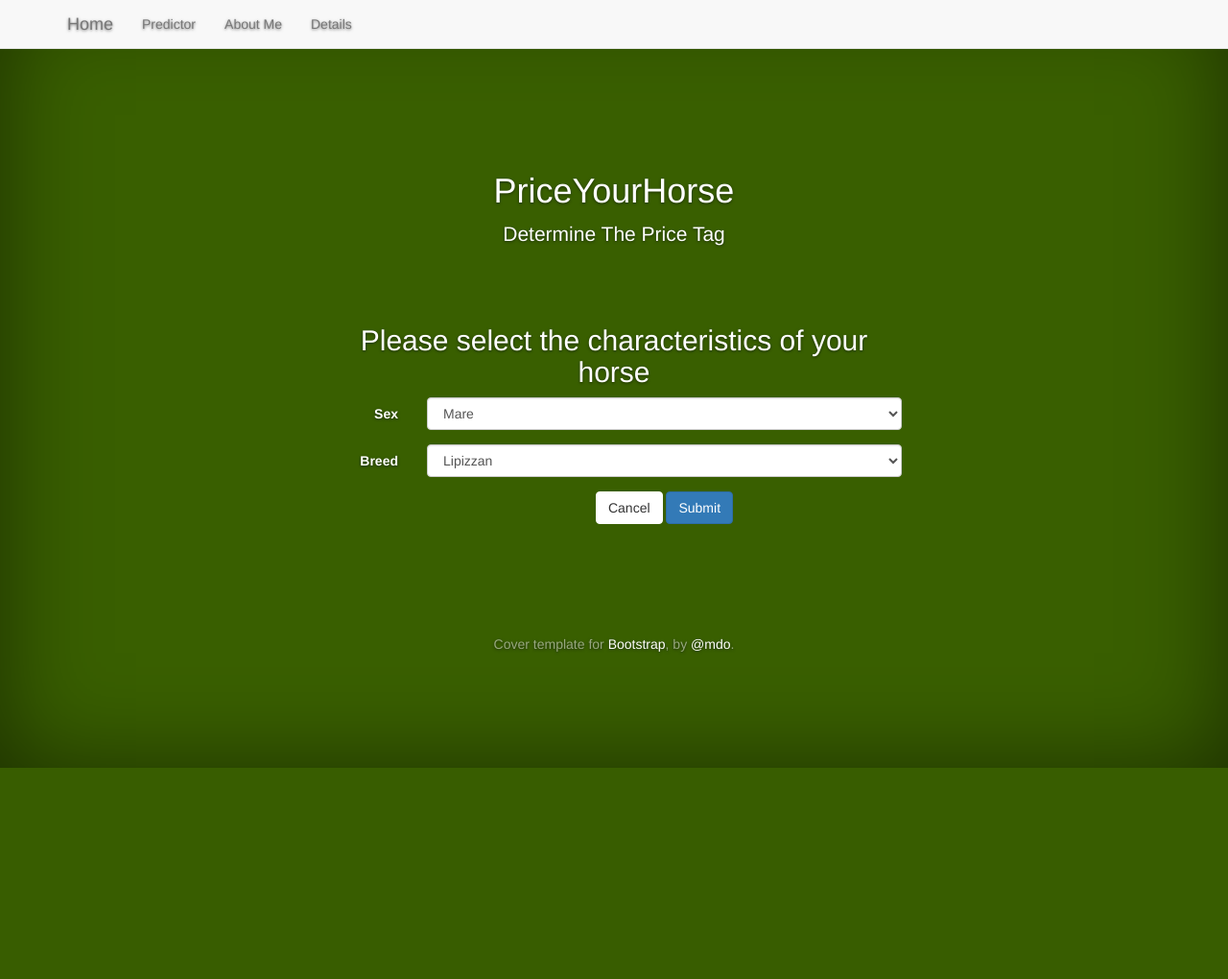
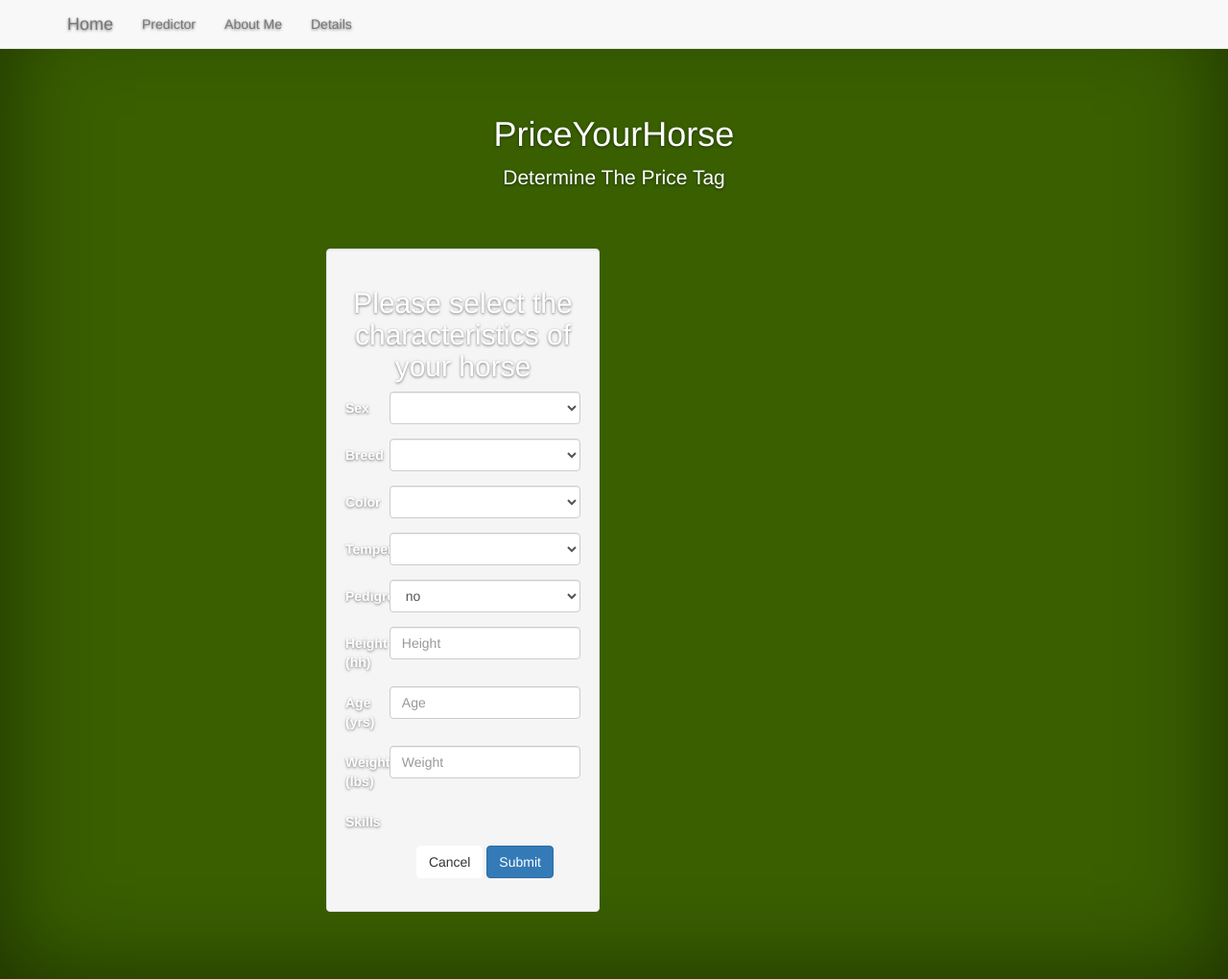
Before and after one commit to guetgs/PriceYourHorse, a Flask app: page /submit in a window 1280 px wide. Shown: the whole page at 96% size. Before the commit the page ends 800 px from the top, so only its background shows below. Run offline with Flask 2, Linux system fonts and the light colour scheme; lists and menus that the app fills with data are empty; parts of the project's set-up code (start-up, migrations or seed data) failed here and were passed over; some libraries are stand-ins or nearby versions.

Commit message:
update web app and preprocessor to enable processing user input data

```diff
--- a/Web_App/app.py
+++ b/Web_App/app.py
@@ -1,8 +1,12 @@
 import flask
 import pickle
 import pandas as pd
+from feature_lists import Skills, Temperaments, Breeds, Colors, Sexes
 
 app = flask.Flask(__name__)
+
+global PREPROCESSOR
+global PREDICTOR
 
 @app.route('/')
 @app.route('/index')
@@ -11,12 +15,43 @@ def index():
 
 @app.route('/submit')
 def submit():
-    return flask.render_template('form.html')
+    return flask.render_template('form.html',\
+                                 skills=Skills,\
+                                 temperaments=Temperaments,\
+                                 breeds=Breeds,\
+                                 colors=Colors,\
+                                 sexes=Sexes)
 
 @app.route('/predictor', methods=['GET', 'POST'])
 def prediction():
-    price = '$1000'
+    global PREPROCESSOR
+    global PREDICTOR
+    if flask.request.method == 'GET':
+        price = "Please tell something about your horse, first."
+    else:
+        print flask.request.form
+        form = flask.request.form
+        columns = ['Height (hh)', 'Weight (lbs)', 'Age', 'Temperament',\
+                   'Sex', 'Breed', 'Color']
+        data = {}
+        data['_id'] = 1
+        data['Pedigree'] = 1 if form['Pedigree'] == 'yes' else 0
+        for col in columns:
+            data[col] = form[col]
+        data['Skills / Disciplines'] = []
+        for key in form:
+            print form[key]
+            if form[key] == u'on':
+                data['Skills / Disciplines'].append(key)
+        data['Skills / Disciplines'] = str(data['Skills / Disciplines'])
+        print data
+        x = PREPROCESSOR.transform(data)
+        price = PREDICTOR.predict(x)
+        print x
+        print price
+        price = '${}'.format(price[0])
     return flask.render_template('prediction.html', price=price)
+
 
 @app.route('/about_me')
 def about_me():
@@ -27,4 +62,11 @@ def details():
     return flask.render_template('details.html')
 
 if __name__ == '__main__':
+    global PREPROCESSOR
+    global PREDICTOR
+    with open('data/preprocessor.pickle', 'rb') as f:
+        PREPROCESSOR = pickle.load(f)
+    with open('data/predictor.pickle', 'rb') as f:
+        PREDICTOR = pickle.load(f)
+    print 'loaded...'
     app.run(host='0.0.0.0', port=8080, debug=True)
--- a/Web_App/templates/base.html
+++ b/Web_App/templates/base.html
@@ -2,7 +2,7 @@
 <html lang="en">
   <head>
     <meta charset="utf-8">
-    <title>Bootswatch: Slate</title>
+    <title>PriceYourHorse</title>
     <meta name="viewport" content="width=device-width, initial-scale=1">
     <meta http-equiv="X-UA-Compatible" content="IE=edge" />
 
@@ -24,6 +24,7 @@
         <div class="navbar-header">
           <a href="/index" class="navbar-brand">Home</a>
           <button class="navbar-toggle" type="button" data-toggle="collapse" data-target="#navbar-main">
+            <span class="sr-only">Toggle navigation</span>
             <span class="icon-bar"></span>
             <span class="icon-bar"></span>
             <span class="icon-bar"></span>
@@ -52,12 +53,14 @@
             {% block content %}{% endblock %}
 
         </div>
-        <div class="mastfoot">
-            <div class="inner">
-              <p>Cover template for <a href="http://getbootstrap.com">Bootstrap</a>, by <a href="https://twitter.com/mdo">@mdo</a>.</p>
-            </div>
-          </div>
       </div>
     </div>
+    <!-- Bootstrap core JavaScript
+    ================================================== -->
+    <!-- Placed at the end of the document so the pages load faster -->
+    <script src="https://ajax.googleapis.com/ajax/libs/jquery/1.11.3/jquery.min.js"></script>
+    <script src="../static/dist/js/bootstrap.min.js"></script>
+    <!-- IE10 viewport hack for Surface/desktop Windows 8 bug -->
+    <script src="../static/assets/js/ie10-viewport-bug-workaround.js"></script>
   </body>
 </html>
--- a/Web_App/templates/form.html
+++ b/Web_App/templates/form.html
@@ -4,31 +4,91 @@
   <h1 class="cover-heading">PriceYourHorse</h1>
   <p class="lead">Determine The Price Tag</p>
   <br><br>
+  <div class="row">
+          <div class="col-lg-6">
+            <div class="well bs-component">
     <form class="form-horizontal" action='/predictor' method='POST'>
         <fieldset>
           <h2>Please select the characteristics of your horse</h2>
           <div class="form-group">
-            <label for="sex" class="col-lg-2 control-label">Sex</label>
+            <label for="select" class="col-lg-2 control-label">Sex</label>
             <div class="col-lg-10">
-              <select class="form-control" id="select">
-                <option>Mare</option>
-                <option>Gelding</option>
-                <option>Stallion</option>
-                <option>Filly</option>
+              <select class="form-control" id="select" name="Sex">
+                {% for sex in sexes %}
+                <option>{{sex}}</option>
+                {% endfor %}
               </select>
             </div>
           </div>
           <div class="form-group">
             <label for="breed" class="col-lg-2 control-label">Breed</label>
             <div class="col-lg-10">
-              <select class="form-control" id="select">
-                <option>Lipizzan</option>
-                <option>Mule</option>
-                <option>Arabian</option>
-                <option>Welsh Pony</option>
+              <select class="form-control" id="select" name="Breed">
+                {% for breed in breeds %}
+                <option>{{breed}}</option>
+                {% endfor %}
               </select>
             </div>
           </div>
+          <div class="form-group">
+            <label for="color" class="col-lg-2 control-label">Color</label>
+            <div class="col-lg-10">
+              <select class="form-control" id="select" name="Color">
+                {% for color in colors %}
+                <option>{{color}}</option>
+                {% endfor %}
+              </select>
+            </div>
+          </div>
+          <div class="form-group">
+            <label for="temperament" class="col-lg-2 control-label">Temperament</label>
+            <div class="col-lg-10">
+              <select class="form-control" id="select" name="Temperament">
+                {% for t in temperaments %}
+                <option>{{t}}</option>
+                {% endfor %}
+              </select>
+            </div>
+          </div>
+          <div class="form-group">
+            <label for="pedigree" class="col-lg-2 control-label">Pedigree</label>
+            <div class="col-lg-10">
+              <select class="form-control" id="select" name="Pedigree">
+                <option>no</option>
+                <option>yes</option>
+              </select>
+            </div>
+          </div>
+          <div class="form-group">
+            <label for="height" class="col-lg-2 control-label">Height (hh)</label>
+            <div class="col-lg-10">
+              <input type="text" class="form-control" id="height" placeholder="Height", name="Height (hh)">
+            </div>
+          </div>
+          <div class="form-group">
+            <label for="age" class="col-lg-2 control-label">Age (yrs)</label>
+            <div class="col-lg-10">
+              <input type="text" class="form-control" id="age" placeholder="Age", name="Age">
+            </div>
+          </div>
+          <div class="form-group">
+            <label for="weight" class="col-lg-2 control-label">Weight (lbs)</label>
+            <div class="col-lg-10">
+              <input type="text" class="form-control" id="weight" placeholder="Weight", name="Weight (lbs)">
+            </div>
+          </div>
+          <div class="form-group">
+                    <label for="skills" class="col-lg-2 control-label">Skills</label>
+                    <div class="col-lg-10">
+                      <div class="checkbox">
+                        {% for skill in skills %}
+                        <label>
+                          <input type="checkbox", name="{{skill}}"> {{skill}}
+                        </label>
+                        {% endfor %}
+                      </div>
+                    </div>
+                  </div>
           <div class="form-group">
             <div class="col-lg-10 col-lg-offset-2">
               <button type="reset" class="btn btn-default">Cancel</button>
@@ -37,5 +97,6 @@
           </div>
         </fieldset>
     </form>
+    </div>
 </div>
 {% endblock %}
```
Also changed, not shown: code/preprocessor.py (+109 -64 lines), code/preprocessor_and_model.py (+24 -28 lines).
